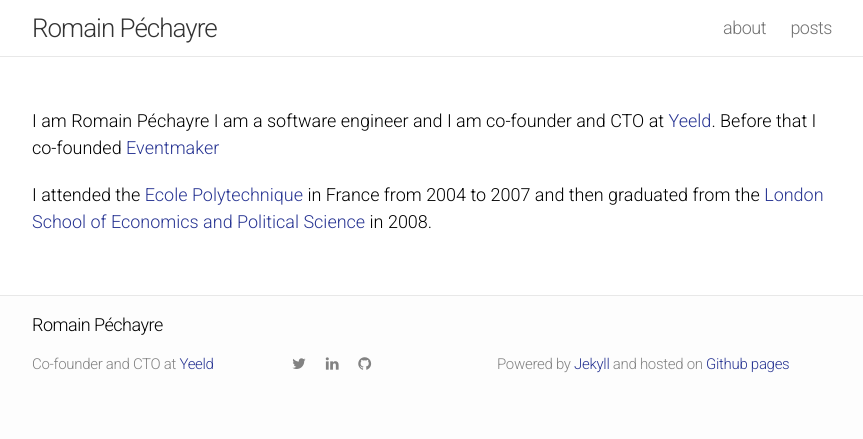
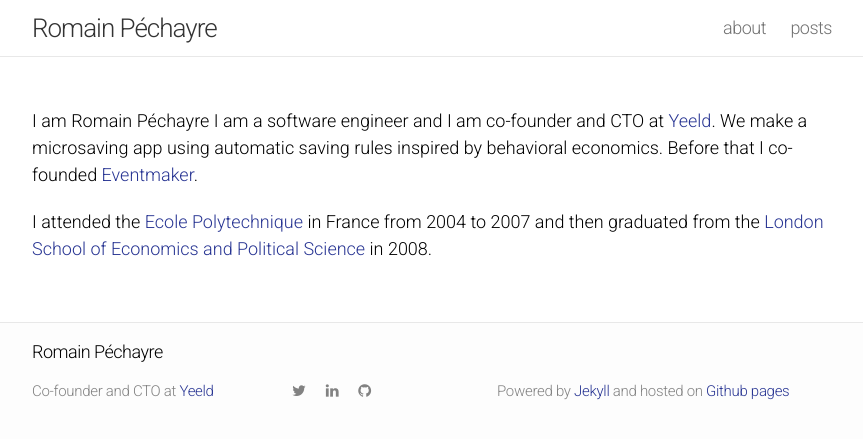
Before and after one commit to rpechayr/old-www, a Jekyll site: the page built from about.md, in a window 1280 px wide. Shown: the top 439 px of the page, without its empty margins (208-1071 px from the left). Built offline with Jekyll 4.4.1, drawn with Linux system fonts in a browser that asks for light colours; nearby versions of some CDN libraries.

Commit message:
Update about.md

```diff
--- a/about.md
+++ b/about.md
@@ -3,9 +3,9 @@ layout: page
 permalink: /
 title: about
 hide_title: true
-description: Romain Péchayre, senior software engineer based in Paris. Currently working as CTO at Applidget.
+description: Romain Péchayre, co-founder and CTO at Yeeld.
 ---
 
-I am Romain Péchayre I am a software engineer and I am co-founder and CTO at [Yeeld](https://www.yeeld.com). Before that I co-founded [Eventmaker](https://www.eventmaker.io)
+I am Romain Péchayre I am a software engineer and I am co-founder and CTO at [Yeeld](https://www.yeeld.com). We make a microsaving app using automatic saving rules inspired by behavioral economics.  Before that I co-founded [Eventmaker](https://www.eventmaker.io).
 
 I attended the [Ecole Polytechnique](http://www.polytechnique.edu/) in France from 2004 to 2007 and then graduated from the [London School of Economics and Political Science](http://www.lse.ac.uk/home.aspx) in 2008.
```
